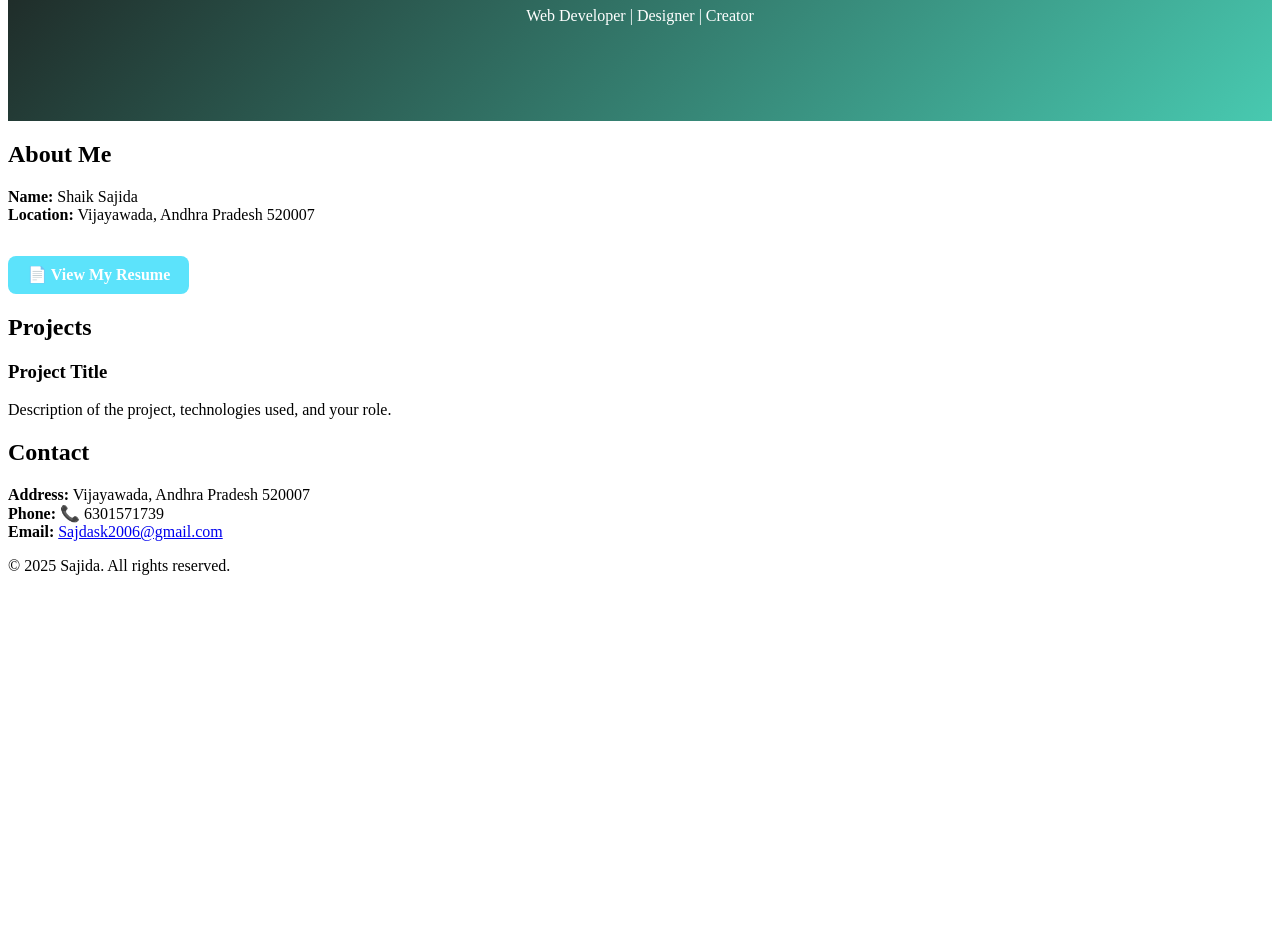
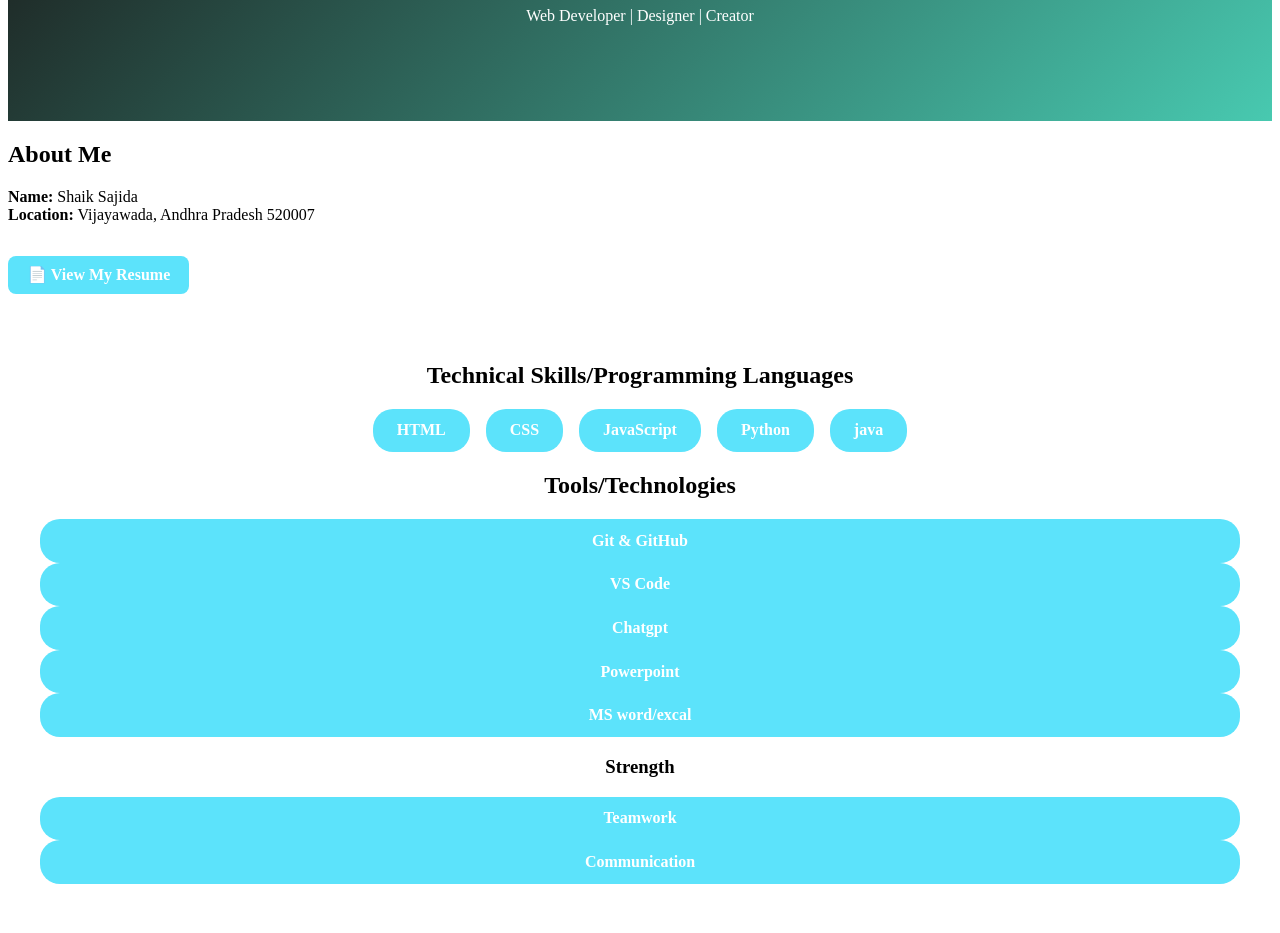
Before and after one commit to sajida218/portfolio, a plain HTML site: page index.html in a window 1280 px wide. Shown: the part 211-1144 px from the top of the page. Before the commit the page ends 802 px from the top, so only its background shows below. Drawn offline with Linux system fonts and the light colour scheme.

```diff
--- a/index.html
+++ b/index.html
@@ -19,7 +19,7 @@
   <nav>
     <ul>
       <li><a href="#about">About Me</a></li>
-      <li><a href="#projects">Projects</a></li>
+      <li><a href="#skills">Skills</a></li>
       <li><a href="#contact">Contact</a></li>
     </ul>
   </nav>
@@ -41,16 +41,28 @@
       <a href="assets/resume.pdf" target="_blank" class="resume-link">📄 View My Resume</a>
     </p>
   </section>
+  <!-- Skills Section -->
+<section id="skills">
+  <h2>Technical Skills/Programming Languages</h2>
+  <div class="skills-container">
+    <div class="skill">HTML</div>
+    <div class="skill">CSS</div>
+    <div class="skill">JavaScript</div>
+    <div class="skill">Python</div>
+    <div class="skill">java</div>
+  </div>
+    <h2>Tools/Technologies</h2>
+    <div class="skill">Git & GitHub</div>
+    <div class="skill">VS Code</div>
+    <div class="skill">Chatgpt</div>
+    <div class="skill">Powerpoint</div>
+    <div class="skill">MS word/excal</div>
+    <h3>Strength</h3>
+    <div class="skill">Teamwork</div>
+    <div class="skill">Communication</div>
+  </div>
+</section>
 
-  <!-- Projects Section -->
-  <section id="projects">
-    <h2>Projects</h2>
-    <div class="project">
-      <h3>Project Title</h3>
-      <p>Description of the project, technologies used, and your role.</p>
-    </div>
-    <!-- Add more projects here -->
-  </section>
 
   <!-- Contact Section -->
   <section id="contact">
@@ -64,7 +76,7 @@
 
   <!-- Footer -->
   <footer>
-    <p>&copy; 2025 Sajida. All rights reserved.</p>
+    <p>  Any queries you can contact me</p>
   </footer>
   <script>
     const toggle = document.getElementById('toggle-dark');
--- a/styles.css
+++ b/styles.css
@@ -179,3 +179,39 @@ nav ul li a:hover {
   border-color: #070e6d;
   transform: scale(1.05);
 }
+/* Skills Section */
+#skills {
+  padding: 2rem;
+  text-align: center;
+}
+
+.skills-container {
+  display: flex;
+  flex-wrap: wrap;
+  justify-content: center;
+  gap: 1rem;
+  margin-top: 1rem;
+}
+
+.skill {
+  padding: 0.8rem 1.5rem;
+  background-color: #5ce3fb;
+  color: white;
+  font-weight: bold;
+  border-radius: 20px;
+  transition: transform 0.3s, background-color 0.3s;
+}
+
+.skill:hover {
+  background-color: #069dae;
+  transform: scale(1.05);
+}
+
+/* Dark mode support */
+body.dark .skill {
+  background-color: #2c88a8;
+}
+
+body.dark .skill:hover {
+  background-color: #3fb7d6;
+}
```
